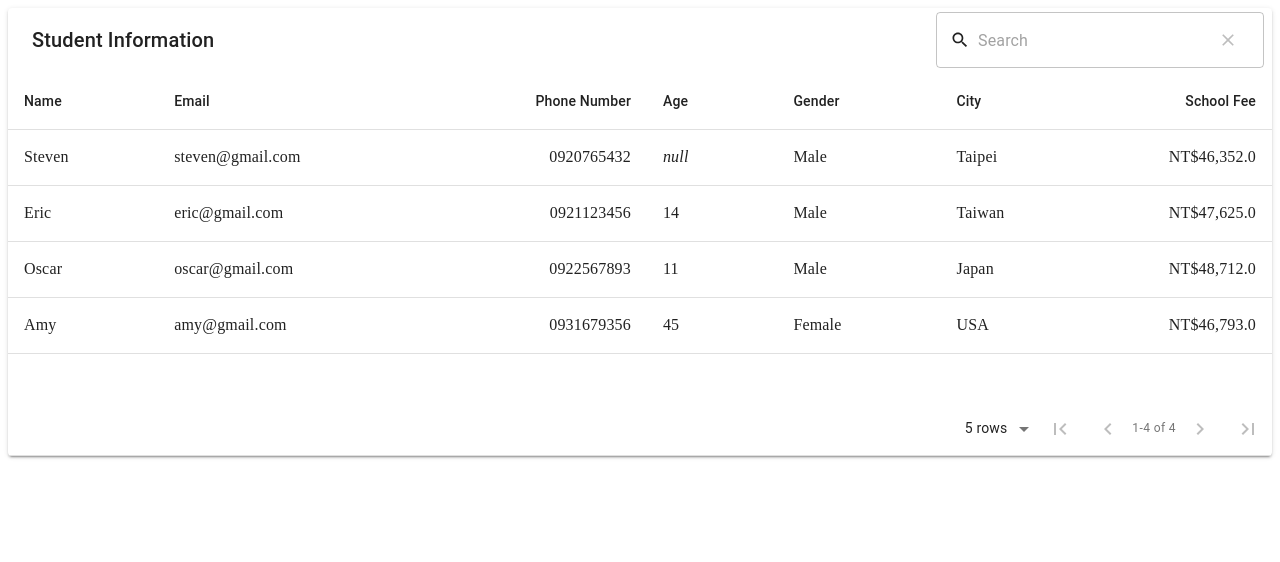
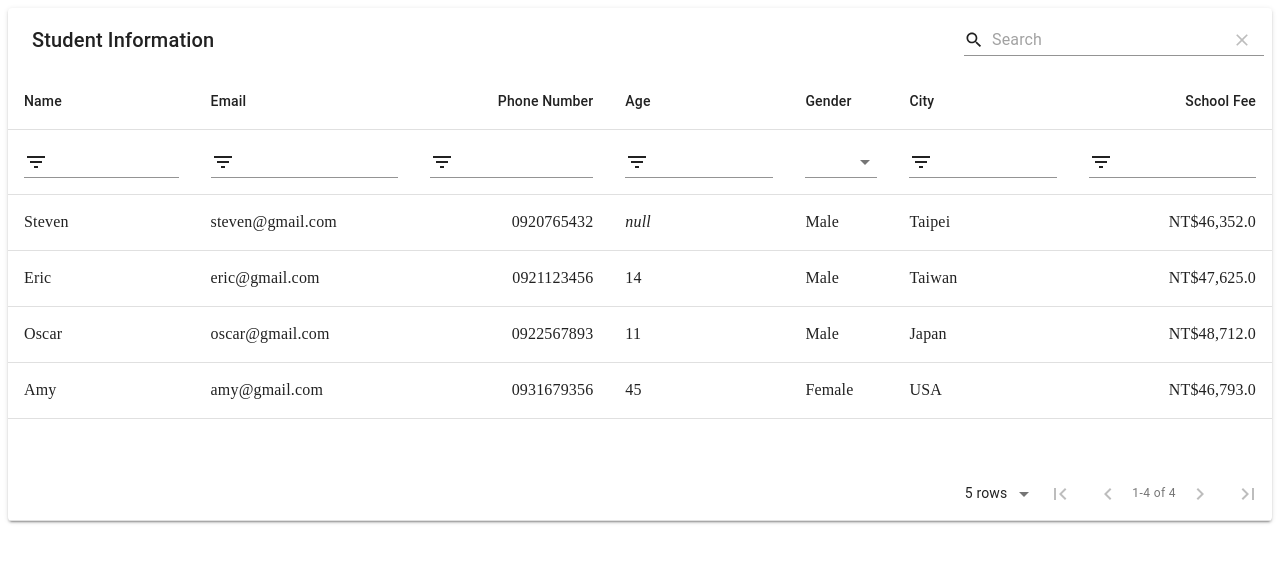
Before and after one commit to pluto123/material_table, a React (Create React App) app: page / in a window 1280 px wide. Shown: the top 562 px of the page. Built offline with nearby package versions, Linux system fonts and the light colour scheme.

Commit message:
打開全部欄位的 filter 功能

```diff
--- a/src/App.js
+++ b/src/App.js
@@ -72,7 +72,8 @@ function App() {
           //searchText: "steven",
           //searchFieldAlignment: "left",
           //searchAutoFocus: true,
-          searchFieldVariant: "outlined" // searchFieldVariant: [standard | filled | outlined]
+          //searchFieldVariant: "outlined", // searchFieldVariant: [standard | filled | outlined]
+          filtering: true
         }}
       />
     </div>
```
